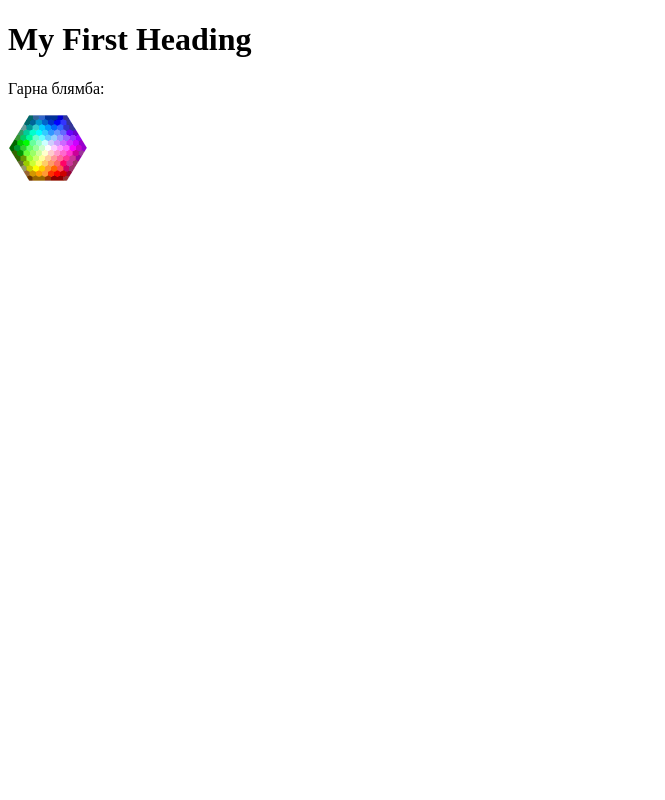
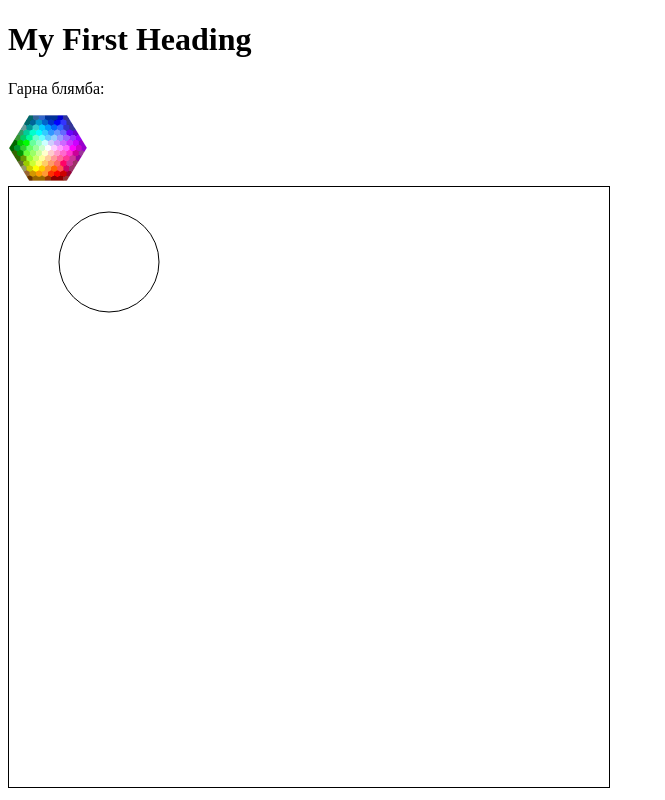
Before and after one commit to borysl/hodynnyk, a plain HTML site: page index.html in a window 1280 px wide. Shown: the whole page, without its empty margins (0-665 px from the left). Drawn offline with Linux system fonts and the light colour scheme.

Commit message:
Drawn a circle

```diff
--- a/index.html
+++ b/index.html
@@ -7,8 +7,15 @@
 
 <h1>My First Heading</h1>
 <p>Гарна блямба:</p>
-<img src="img/colorpicker.gif" alt="блямба"></img>
+<img src="img/colorpicker.gif" alt="блямба"></img><div style="clear:both;"></div>
+<canvas id="clockCanvas" width="600" height="600" style="border: 1px solid black"></canvas>
 
+<script type="text/javascript">
+var ctx=clockCanvas.getContext("2d");
+ctx.beginPath();
+ctx.arc(100,75,50,0,2*Math.PI);
+ctx.stroke();
 
+</script>
 </body>
 </html>
```
